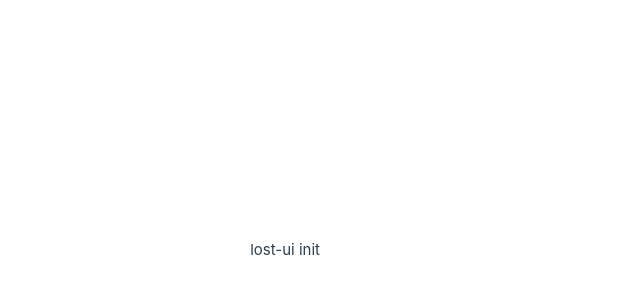
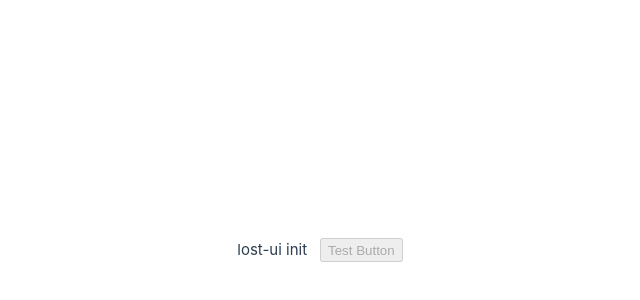
Before and after one commit to LostElkByte/lost-ui, a Vue app: page / in a window 1280 px wide. Shown: the part 150-450 px from the top of the page, without its empty margins (320-960 px from the left). Built offline with nearby package versions, Linux system fonts and the light colour scheme.

Commit message:
feat(custom): button 基础编码

```diff
--- a/src/App.vue
+++ b/src/App.vue
@@ -1,8 +1,19 @@
-<script setup lang="ts"></script>
-
 <template>
   <div>lost-ui init</div>
+  <Button type="primary" plain disabled ref="buttonRef">Test Button</Button>
 </template>
+
+<script setup lang="ts">
+import { onMounted, ref } from 'vue'
+import Button from './components/Button/Button.vue'
+import type { ButtonInstance } from './components/Button/types'
+const buttonRef = ref<ButtonInstance | null>(null)
+onMounted(() => {
+  if (buttonRef.value) {
+    console.log('buttonRef', buttonRef.value.ref)
+  }
+})
+</script>
 
 <style scoped>
 header {
--- /dev/null
+++ b/src/components/Button/Button.vue
@@ -0,0 +1,40 @@
+<template>
+  <button
+    ref="_ref"
+    class="l-button"
+    :class="{
+      [`l-button--${type}`]: type,
+      [`l-button--${size}`]: size,
+      'is-plain': plain,
+      'is-round': round,
+      'is-circle': circle,
+      'is-disabled': disabled,
+      'is-loading': loading
+    }"
+    :disabled="disabled || loading"
+    :autofocus="autofocus"
+    :type="nativeType"
+  >
+    <slot> </slot>
+  </button>
+</template>
+
+<script lang="ts" setup>
+import { ref } from 'vue'
+import type { ButtonProps } from './types.ts'
+defineOptions({
+  name: 'LButton'
+})
+
+withDefaults(defineProps<ButtonProps>(), {
+  nativeType: 'button'
+})
+
+const _ref = ref<HTMLButtonElement>()
+
+defineExpose({
+  ref: _ref
+})
+</script>
+
+<style lang="scss" scoped></style>
--- /dev/null
+++ b/src/components/Button/types.ts
@@ -0,0 +1,40 @@
+// ButtonType 表示按钮的类型，可以是 'primary'、'success'、'warning'、'danger' 或 'info' 中的一个
+export type ButtonType = 'primary' | 'success' | 'warning' | 'danger' | 'info'
+
+// ButtonSize 表示按钮的尺寸，可以是 'large' 或 'small' 中的一个
+export type ButtonSize = 'large' | 'small'
+
+// NativeType 表示按钮的原生类型，可以是 'button'、'submit' 或 'reset' 中的一个
+export type NativeType = 'button' | 'submit' | 'reset'
+
+/**
+ * ButtonProps 是描述按钮属性的接口
+ *
+ * @property type 按钮的类型，可选值为 ButtonType 类型中的任意一个
+ * @property size 按钮的尺寸，可选值为 ButtonSize 类型中的任意一个
+ * @property plain 是否为朴素按钮，没有边框和背景色，默认为 false
+ * @property round 是否为圆角按钮，默认为 false
+ * @property circle 是否为圆形按钮，默认为 false
+ * @property disabled 是否禁用按钮，默认为 false
+ * @property nativeType 按钮的原生类型，可选值为 NativeType 类型中的任意一个
+ * @property autofocus 按钮是否自动获取焦点，默认为 false
+ * @property icon 按钮的图标，为一个字符串，表示图标的类名或者路径，默认为无图标
+ * @property loading 按钮是否为加载状态，默认为 false
+ */
+export interface ButtonProps {
+  type?: ButtonType // 按钮的类型，如 primary、success 等
+  size?: ButtonSize // 按钮的尺寸，如 large、small
+  plain?: boolean // 是否为朴素按钮
+  round?: boolean // 是否为圆角按钮
+  circle?: boolean // 是否为圆形按钮
+  disabled?: boolean // 是否禁用按钮
+  nativeType?: NativeType // 按钮的原生类型
+  autofocus?: boolean // 是否自动获取焦点
+  icon?: string // 按钮的图标
+  loading?: boolean // 是否为加载状态
+}
+
+// 这是一个ButtonInstance接口，用于定义按钮实例的类型
+export interface ButtonInstance {
+  ref: HTMLButtonElement
+}
--- a/vite.config.ts
+++ b/vite.config.ts
@@ -6,10 +6,7 @@ import vueJsx from '@vitejs/plugin-vue-jsx'
 
 // https://vitejs.dev/config/
 export default defineConfig({
-  plugins: [
-    vue(),
-    vueJsx(),
-  ],
+  plugins: [vue(), vueJsx()],
   resolve: {
     alias: {
       '@': fileURLToPath(new URL('./src', import.meta.url))
```
